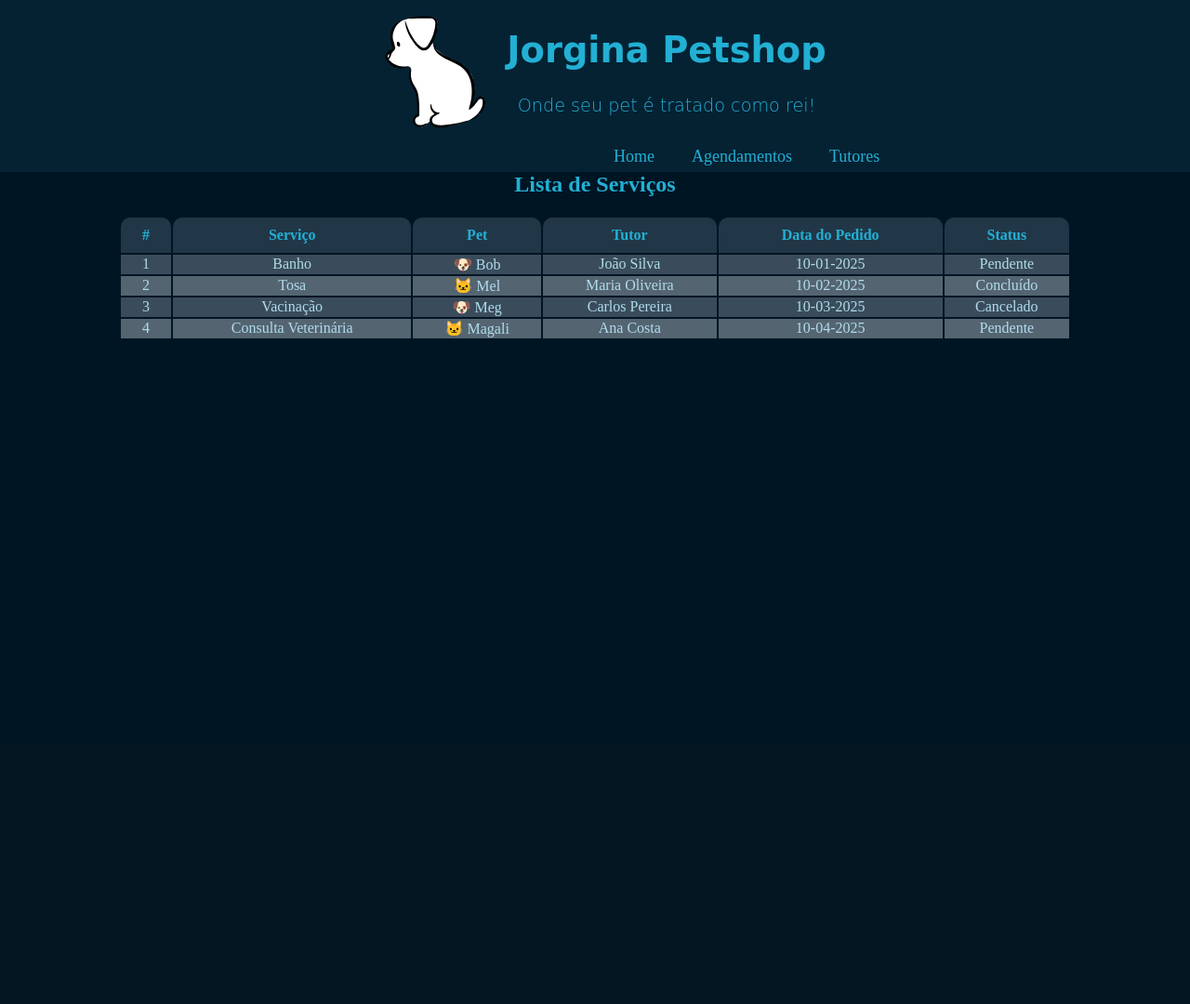
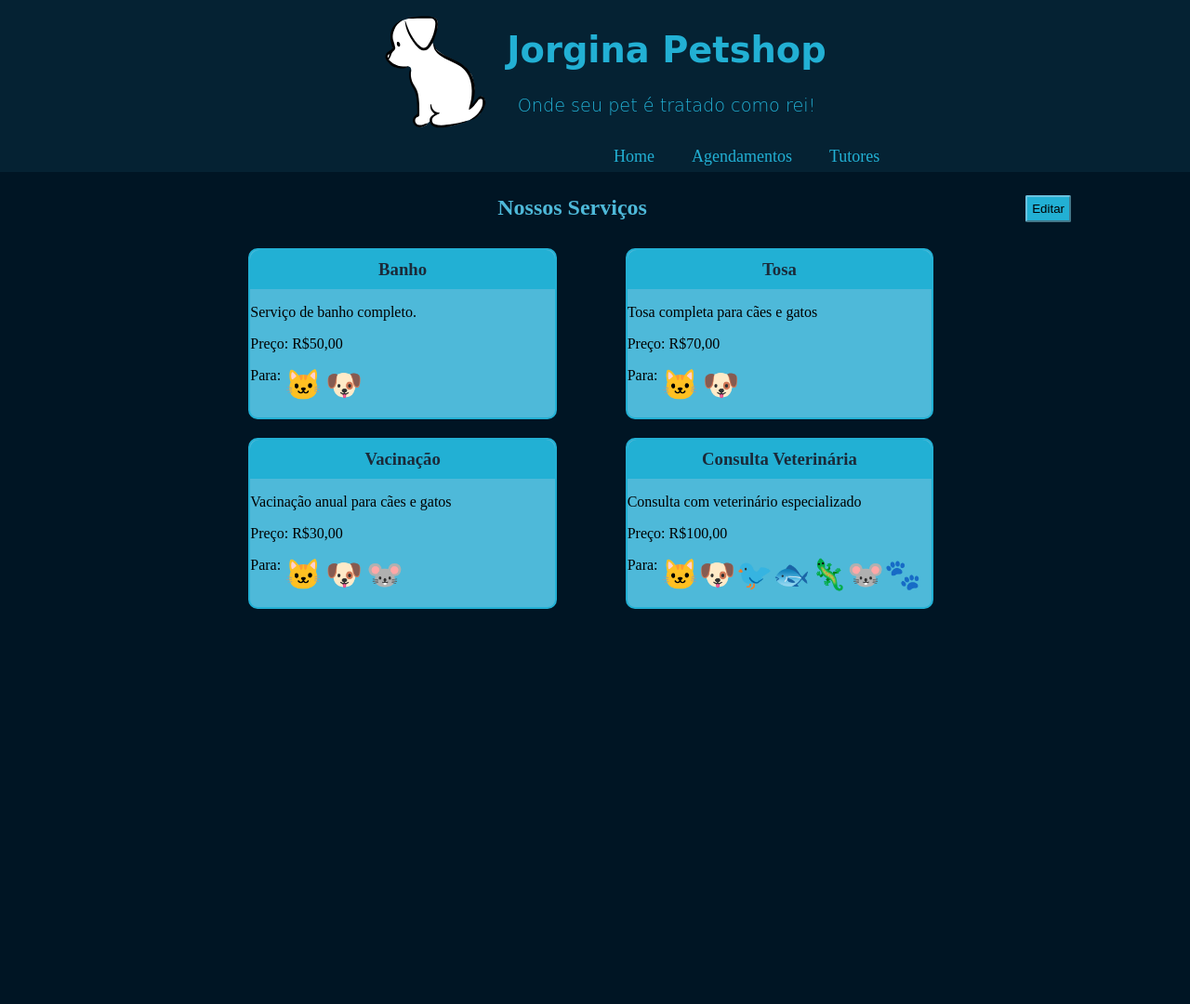
Before and after one commit to Ryushuke/CC-Petshop, a PHP site: page /?nav=1 in a window 1280 px wide. Shown: the whole page at 93% size. Before the commit the page ends 364 px from the top, so only its background shows below. Run offline with PHP 8.4, Linux system fonts and the light colour scheme; some web fonts are replaced.

Commit message:
feature: Pagina com os serviços tabelados.

```diff
--- /dev/null
+++ b/controller/ServicesController.php
@@ -0,0 +1,42 @@
+<?php
+
+class ServicesController
+{
+
+	public function listServices()
+	{
+		$services =
+		[
+			new ServicesDTO(1, "Banho", "Serviço de banho completo.", [AnimalCategory::CAT, AnimalCategory::DOG], 50.00, 60),
+			new ServicesDTO(2, "Tosa", "Tosa completa para cães e gatos", [AnimalCategory::CAT, AnimalCategory::DOG], 70.00, 45),
+			new ServicesDTO(3, "Vacinação", "Vacinação anual para cães e gatos", [AnimalCategory::CAT, AnimalCategory::DOG, AnimalCategory::RODENT], 30.00, 30),
+			new ServicesDTO(4, "Consulta Veterinária", "Consulta com veterinário especializado", [AnimalCategory::ALL], 100.00, 90),
+		];
+
+		$editMode = isset($_GET['acao']) && $_GET['acao'] === 'editar';
+
+		include_once 'view/servicesList.php';
+	}
+}
+
+class ServicesDTO
+{
+	public $id;
+	public $name;
+	public $description;
+	public $category;
+	public $price;
+	public $duration;
+
+	public function __construct($id = null, $name = null, $description = null, $category = null, $price = null, $duration = null)
+	{
+		$this->id = $id;
+		$this->name = $name;
+		$this->description = $description;
+		$this->category = $category;
+		$this->price = $price;
+		$this->duration = $duration;
+	}
+}
+
+?>
--- a/css/style.css
+++ b/css/style.css
@@ -27,6 +27,8 @@
 	--surface-tonal-a30: #546471;
 	--surface-tonal-a40: #6e7b87;
 	--surface-tonal-a50: #8a949e;
+
+	--body-height: 1080px;
 }
 
 .header
@@ -35,6 +37,22 @@
 	color: var(--primary-a0);
 	padding: 0 0 10px 0;
 	text-align: center;
+}
+
+div.main-content
+{
+	width: 80%;
+	margin: 20px auto;
+	background-color: var(--surface-a0);
+	display: block;
+	height: calc(var(--body-height) * 0.8);
+}
+
+h2.title
+{
+	text-align: center;
+	color: var(--primary-a10);
+	margin-top: 50px;
 }
 
 .logo
@@ -145,15 +163,73 @@
 	color: var(--primary-a0);
 }
 
+.service-list .main-content
+{
+	background-color: var(--surface-tonal-a10);
+}
+
+.service-list .view
+{
+	width: inherit;
+	height: 90%;
+	display: block;
+	margin: 0 auto;
+}
+
+.service-item
+{
+	display: block;
+	background-color: var(--primary-a10);
+	width: 40%;
+	border: 2.5px solid var(--primary-a0);
+	border-radius: 10px;
+	margin: 10px 4.5%;
+	float: left;
+}
+
+.service-item > *
+{
+	margin: 10px 2px;
+}
+
+.service-item h3
+{
+	background-color: var(--primary-a0);
+	color: var(--surface-a10);
+	text-align: center;
+	margin: 0 0 10px 0;
+	padding: 10px 0;
+	border-radius: 10px 10px 0 0;
+}
+
 .category-icon
 {
 	font-size: 2em;
 	display: inline-block;
 	vertical-align: top;
 }
+
+.edit-link
+{
+	text-decoration: none;
+	color: var(--surfaceß-a0);
+	margin: 0;
+	padding: 0;
+}
+
+.button-edit
+{
+	float: right;
+	background-color: var(--primary-a0);
+	border-color: var(--primary-a20);
+	padding: 5px;
+	border-radius: 2px;
+}
+
 body
 {
 	margin: 0;
 	padding: 0;
 	background-color: var(--surface-a0);
+	height: 1080px;
 }
--- a/index.php
+++ b/index.php
@@ -12,10 +12,30 @@
 </head>
 <body>
 <?php
+
 include_once "view/header.php";
 include_once "controller/ServiceOrderController.php";
-$controller = new ServiceOrderController();
-$controller->listServiceOrders();
+include_once "controller/ServicesController.php";
+
+if (!isset($_GET['nav']))
+{
+	$servicesController = new ServicesController();
+	$servicesController->listServices();
+}
+
+switch($_GET['nav'])
+{
+	case 'agendamentos':
+		$controller = new ServiceOrderController();
+		$controller->listServiceOrders();
+	break;
+	case 'home':
+	default:
+		$servicesController = new ServicesController();
+		$servicesController->listServices();
+	break;
+}
+
 ?>
 </body>
 </html>
--- /dev/null
+++ b/view/servicesList.php
@@ -0,0 +1,54 @@
+<?php
+
+function render($render, bool $edit)
+{
+	$html = "<div class='service-item'>";
+	$action = $edit ? 'editar' : 'agendar';
+	$html .= "<a class='edit-link' href=?nav=service&acao={$action}&id={$render->id}>";
+	$html .= "<h3>{$render->name}</h3>";
+	$html .= "<p>{$render->description}</p>";
+	$html .= '<p>Preço: R$' . number_format($render->price, 2, ',','.') . "</p>";
+	$html .= "<p>Para: ";
+	foreach ($render->category as $category)
+	{
+		$html .= "<span class='category-icon'>{$category->getIcon()}</span> ";
+	}
+	$html .= "</p>";
+	$html .= "</a></div>";
+
+	echo $html;
+}
+
+function renderButton(bool $edit)
+{
+	$value = $edit ? 'Salvar' : 'Editar';
+	$action = $edit ? 'voltar' : 'editar';
+
+	echo "value='{$value}' action='{$action}' onclick=location.href='?nav=services&acao={$action}'";
+}
+
+function renderNewButton()
+{
+	$html = "<div class='service-item'><a class='edit-link' href=?nav=service&acao=editar&id=null>+</a></div>";
+	echo $html;
+}
+
+?>
+
+<div class="service-list main-content">
+	<input type="button" class="button-edit" <?php renderButton($editMode); ?> />
+
+	<h2 class="service-list title">Nossos Serviços</h2>
+	<div class="service-list view">
+		<?php
+		foreach ($services as $service):
+			render($service, $editMode);
+		endforeach;
+
+		if($editMode)
+		{
+			renderNewButton();
+		}
+		?>
+	</div>
+</div>
```
